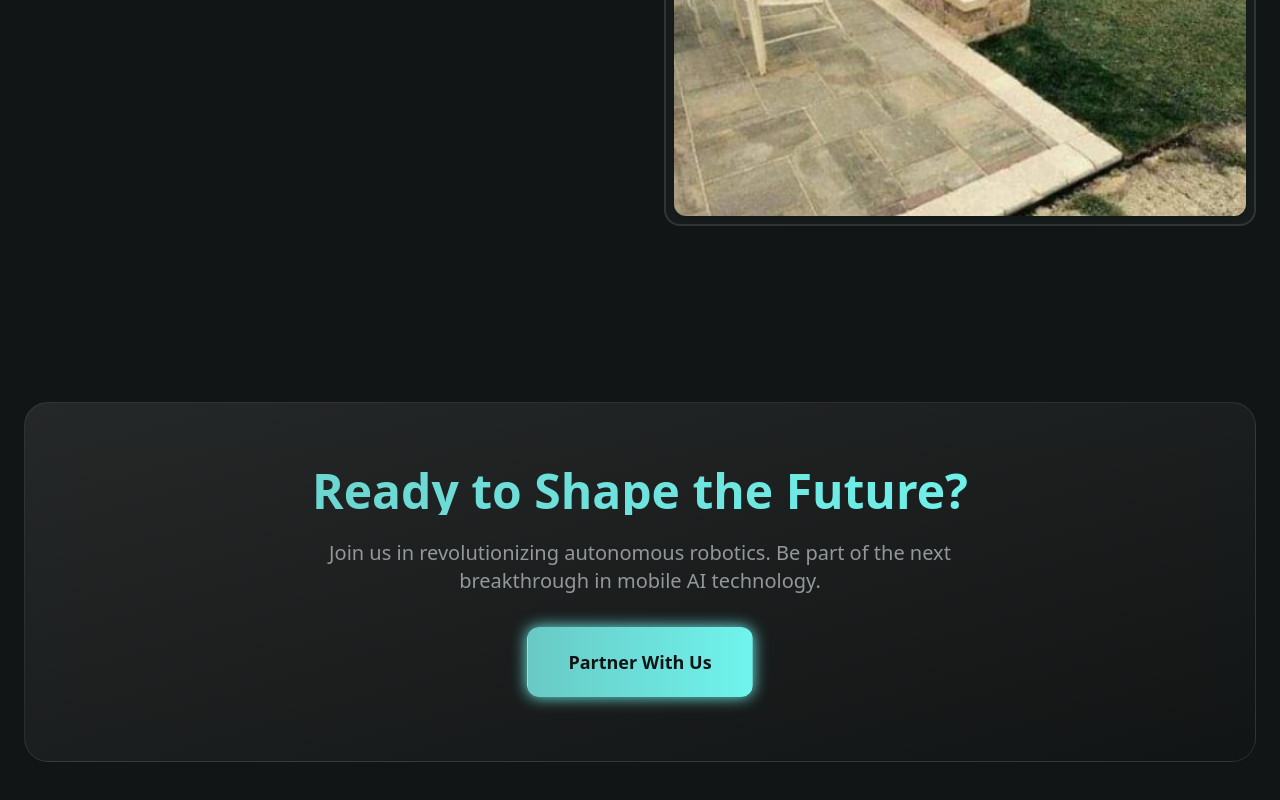
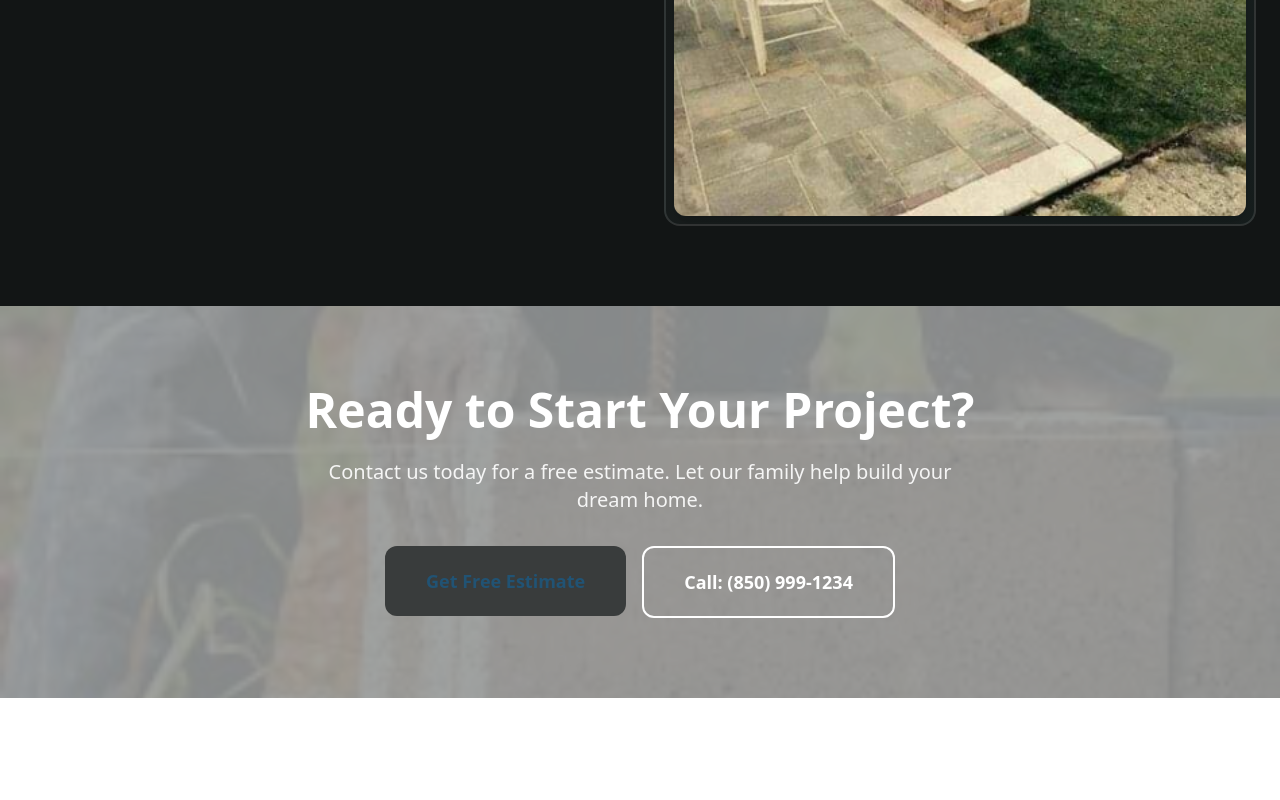
Before and after one commit to bkhebert/LowerysMasonry, a React (Vite) app in the folder FrontEnd/: page / in a window 1280 px wide. Shown: the part 3401-4201 px from the top of the page. After the commit the page ends 4099 px from the top, so only its background shows below. Built offline with nearby package versions, Linux system fonts and the light colour scheme.

Commit message:
finish hero section

```diff
--- a/FrontEnd/src/views/Home.tsx
+++ b/FrontEnd/src/views/Home.tsx
@@ -322,30 +322,37 @@ function WhyChooseUsSection() {
   );
 }
 
-// CTA Section
 function CTASection() {
   return (
-    <div className="w-full max-w-7xl mx-auto px-6 py-24">
-      <div className="relative overflow-hidden rounded-3xl bg-gradient-to-br from-surface/50 to-background/50
-                    backdrop-blur-xl border border-border/30 p-16 text-center">
-        {/* Animated background pattern */}
-        <div className="absolute inset-0 bg-grid-pattern opacity-5" />
+    <div className="w-full relative py-20 overflow-hidden">
+      <div
+        className="absolute inset-0 bg-cover bg-center bg-no-repeat"
+        style={{ backgroundImage: `url(${closeupBrickwork})` }}
+      >
+        <div className="absolute inset-0 bg-muted/90" />
+      </div>
 
-        <h2 className="text-4xl md:text-5xl font-bold mb-6 bg-gradient-to-r from-highlight to-glow
-                     bg-clip-text text-transparent">
-          Ready to Shape the Future?
+      <div className="relative z-10 w-full max-w-7xl mx-auto px-6 text-center">
+        <h2 className="text-4xl md:text-5xl font-bold text-white mb-6">
+          Ready to Start Your Project?
         </h2>
-        <p className="text-xl text-muted mb-8 max-w-2xl mx-auto">
-          Join us in revolutionizing autonomous robotics. Be part of the next breakthrough in mobile AI technology.
+        <p className="text-xl text-white/90 mb-8 max-w-2xl mx-auto">
+          Contact us today for a free estimate. Let our family help build your dream home.
         </p>
-        <Link to="/contact">
-        <button className="px-10 py-5 bg-gradient-to-r from-highlight to-glow rounded-xl
-                         text-background font-bold text-lg shadow-glow
-                         hover:scale-105 hover:shadow-2xl transition-all duration-300
-                         animate-pulse">
-          Partner With Us
-        </button>
-        </Link>
+        <div className="flex flex-col sm:flex-row gap-4 justify-center">
+          <Link to="/contact">
+            <button className="px-10 py-5 bg-surface text-primary rounded-xl font-bold text-lg
+                             hover:shadow-xl transition-all duration-300">
+              Get Free Estimate
+            </button>
+          </Link>
+          <a href="tel:+18509991234">
+            <button className="px-10 py-5 bg-transparent border-2 border-white text-white rounded-xl font-bold text-lg
+                             hover:bg-white hover:text-primary transition-all duration-300">
+              Call: (850) 999-1234
+            </button>
+          </a>
+        </div>
       </div>
     </div>
   );
```
